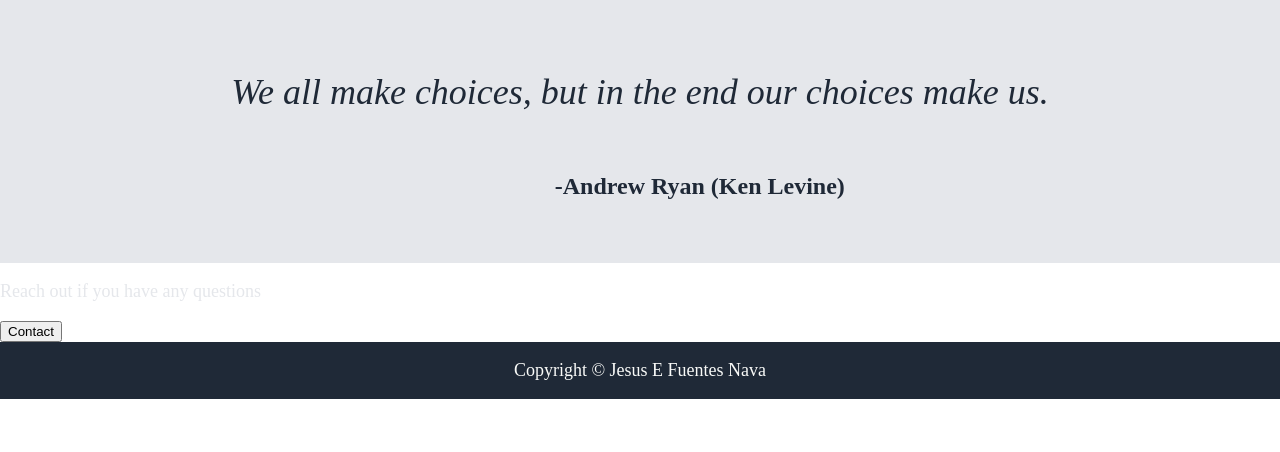
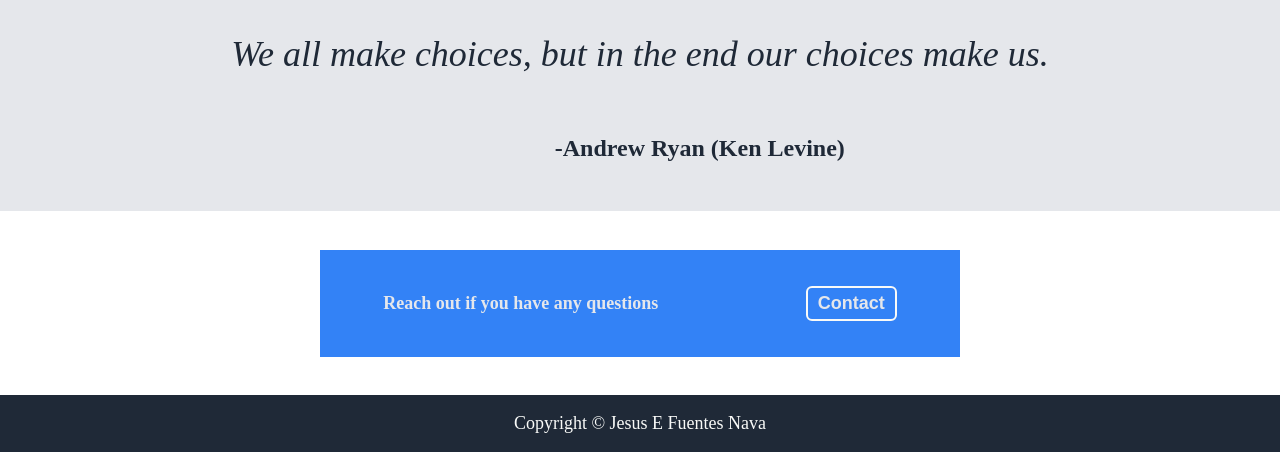
Before and after one commit to Jefuentesnava-OdinProject-Work/odin-landing-page, a plain HTML site: page index.html in a window 1280 px wide. Shown: the part 695-1147 px from the top of the page. Before the commit the page ends 1094 px from the top, so only its background shows below. Drawn offline with Linux system fonts and the light colour scheme.

Commit message:
Completed contact section and minor updates

```diff
--- a/index.html
+++ b/index.html
@@ -60,8 +60,8 @@
         <div class="contact-left">
             <p>Reach out if you have any questions</p>
         </div>
-        <div class="contact-right">
-            <button>Contact</button>
+        <div>
+            <button class="contact-right">Contact</button>
         </div>
     </div>
     <div class="footer">
--- a/styles/styles.css
+++ b/styles/styles.css
@@ -4,7 +4,6 @@ body {
     background-repeat: no-repeat;
     background-size: cover; */
     font-size: 18px;
-    background-color: white;
     color: #e5e7eb;
     margin: 0px;
     padding: 0px;
@@ -43,7 +42,7 @@ a {
     justify-content: center;
     background-color: #1F2937;
     gap: 5%;
-    padding: 3%;
+    padding: 2%;
 }
 
 .name {
@@ -102,7 +101,7 @@ a {
     font-size: 36px;
     font-style: italic;
     color: #1F2937;
-    padding: 3% 0%;
+    padding: 2% 0%;
 }
 
 .author-quote {
@@ -114,6 +113,27 @@ a {
     font-size: 24px;
 }
 
+.contact {
+    display: flex;
+    justify-content: center;
+    align-items: center;
+    background-color: #3382F6;
+    margin:3% 25%;
+    padding: 25px;
+    gap: 25%;
+    font-weight: bold;
+}
+
+.contact-right {
+    background-color: #3382F6;
+    border: 2px solid #F9FAF8;
+    border-radius: 6px;
+    font-size: inherit;
+    color: inherit;
+    padding: 5px 10px;
+    font-weight: bold;
+}
+
 .footer {
     display: flex;
     margin-top: auto;
```
